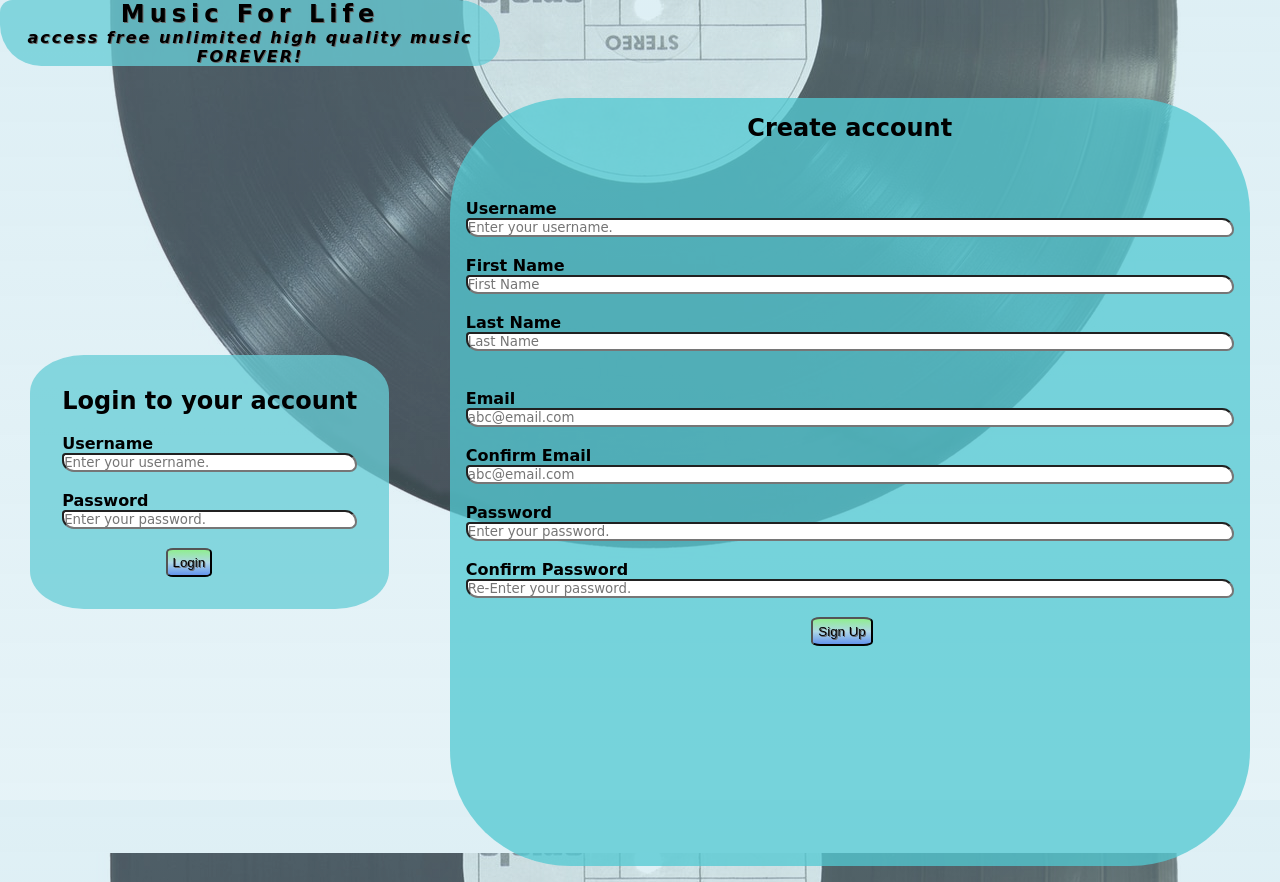
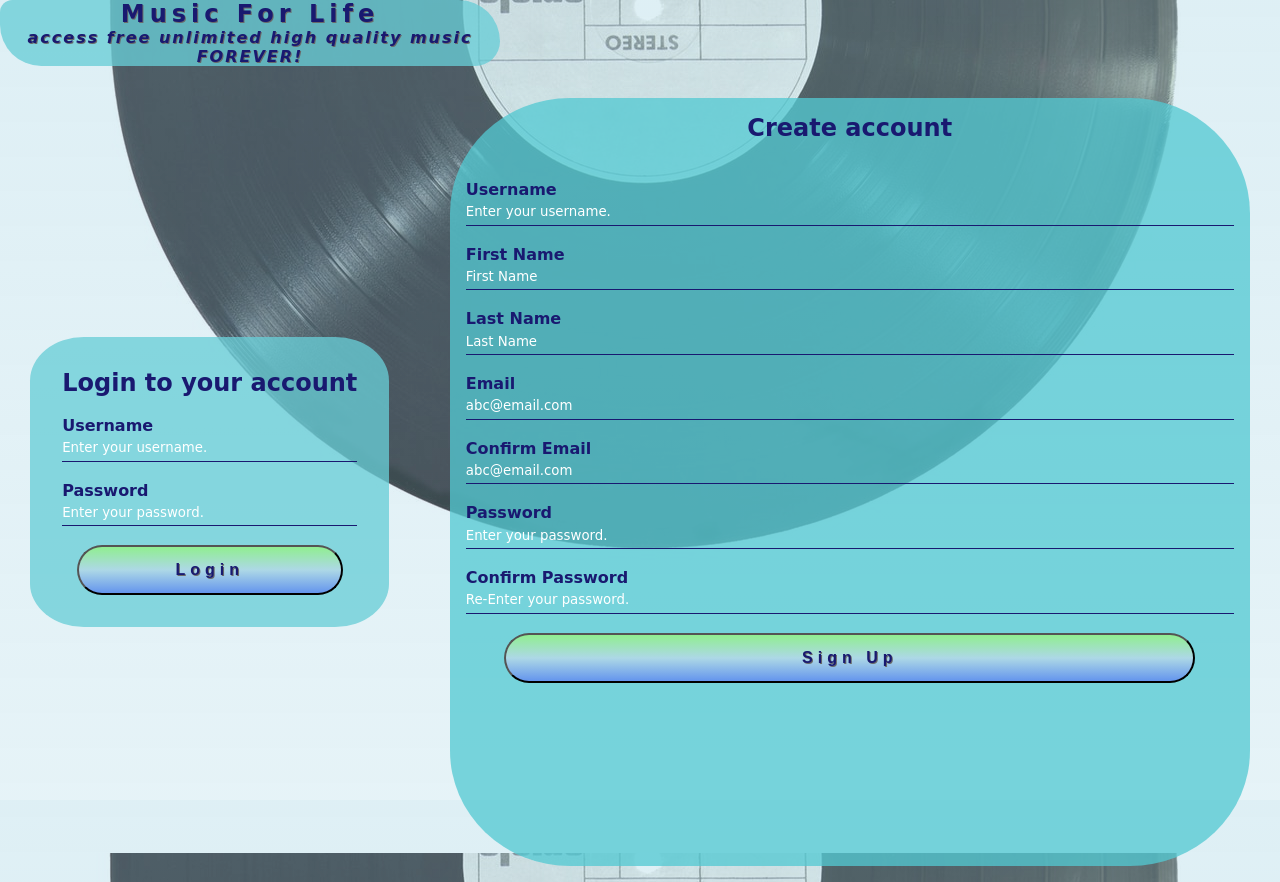
Before and after one commit to asheshmagar/php-project-music-library, a PHP site: page /register.php in a window 1280 px wide. Run offline with PHP 8.4, Linux system fonts and the light colour scheme; some web fonts are replaced.

Commit message:
Added - appealing colors and style to form

```diff
--- a/register.php
+++ b/register.php
@@ -62,7 +62,6 @@ function getInputValue($name){
                 echo $account -> getError ( Constants::$usernameTaken );
                 ?>
                 <br />
-                <br />
 
                 <label for="registerUsername">Username</label>
                 <input type="text" id="registerUsername" name="registerUsername" placeholder="Enter your username."
@@ -79,7 +78,7 @@ function getInputValue($name){
                 ?>
                 <label for="lastName">Last Name</label>
                 <input type="text" id="lastName" name="lastName" placeholder="Last Name" value="<?php getInputValue('lastName') ?>" required>
-                <br />
+
                 <?php
                 echo $account -> getError ( Constants::$emailDoNotMatch );
                 ?>
--- a/style/style.css
+++ b/style/style.css
@@ -8,6 +8,7 @@
 
 body{
     font-family: 'Bellota Text', cursive;
+    color: midnightblue;
     background: linear-gradient(rgba(173, 216, 230, 0.4), rgba(173, 216, 230, 0.31)) ,url("http://localhost/php-project-music-library/assets/images/music.jpg") center/cover fixed no-repeat;
 
 
@@ -69,13 +70,19 @@ body{
 }
 input  {
     width: 100%;
-    border-radius: 15px 50px 30px;
-    display: flex;
+    background-color: transparent;
+    border: none;
+    outline: none;
+    border-bottom: 1px solid midnightblue;
+    display: block;
+    height: 2em;
 
 }
 
+
 input::placeholder{
     font-family: 'Bellota Text', cursive;
+    color: white;
 
 }
 
@@ -85,26 +92,35 @@ label{
 
 
 .form-register button{
-    position:relative;
+    display:block;
+    margin: auto ;
     text-align: center;
-    left: 45%;
+    width: 90%;
+    height:50px;
     background: linear-gradient(lightgreen,lightblue,cornflowerblue);
-    color: black;
-    border-radius: 15%;
+    color: midnightblue;
+    border-radius: 200px;
     text-shadow: dimgrey 1px 1px;
-    padding: 5px;
+    letter-spacing: 5px;
+    font-weight: bold;
+    font-size: 1em;
 }
 .form-register button:hover{
     cursor: pointer;
 }
 
 .form-login button{
-    position:relative;
+    display: block;
     text-align: center;
-    left: 35%;
     background: linear-gradient(lightgreen,lightblue,cornflowerblue);
-    color: black;
-    border-radius: 15%;
+    color: midnightblue;
+    border-radius: 200px;
     text-shadow: dimgrey 1px 1px;
-    padding: 5px;
+    font-size: 1em;
+    font-weight: bold;
+    letter-spacing: 5px;
+    width: 90%;
+    margin: auto;
+    height: 50px;
+
 }
```
